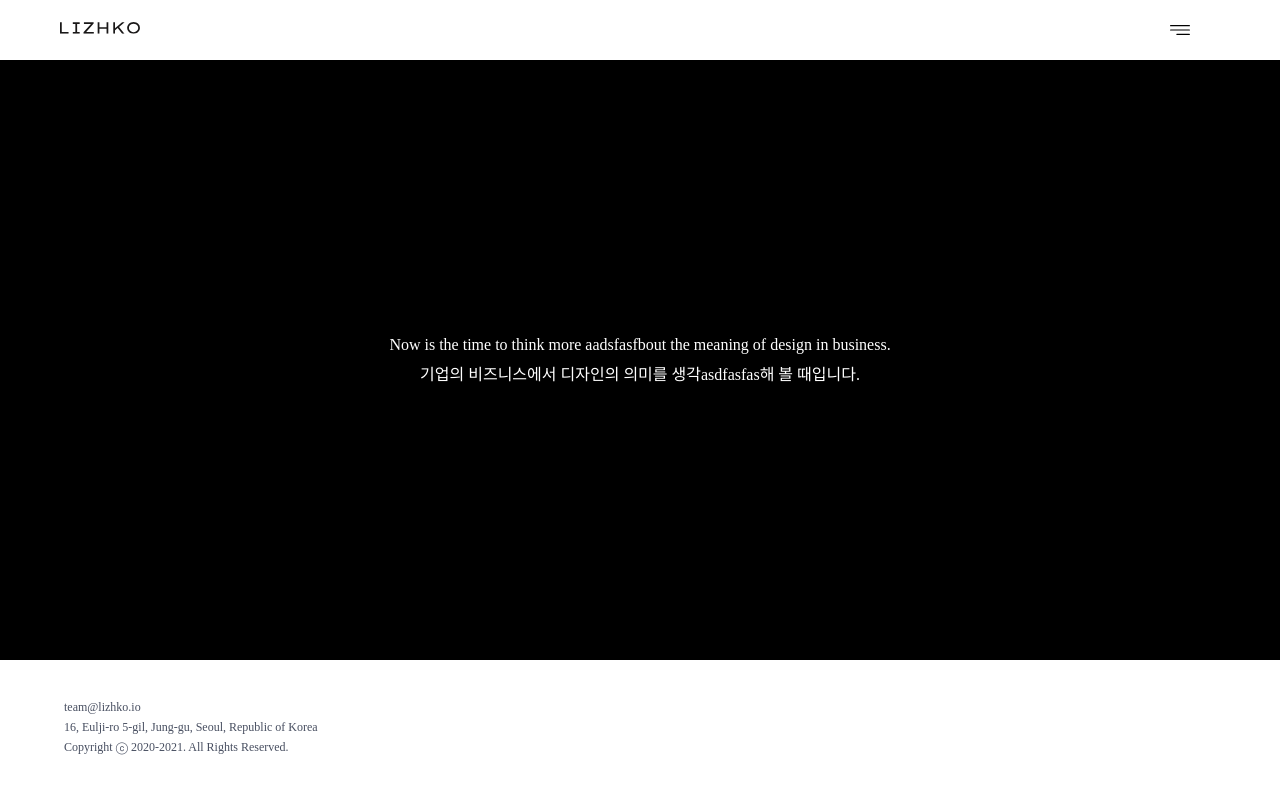
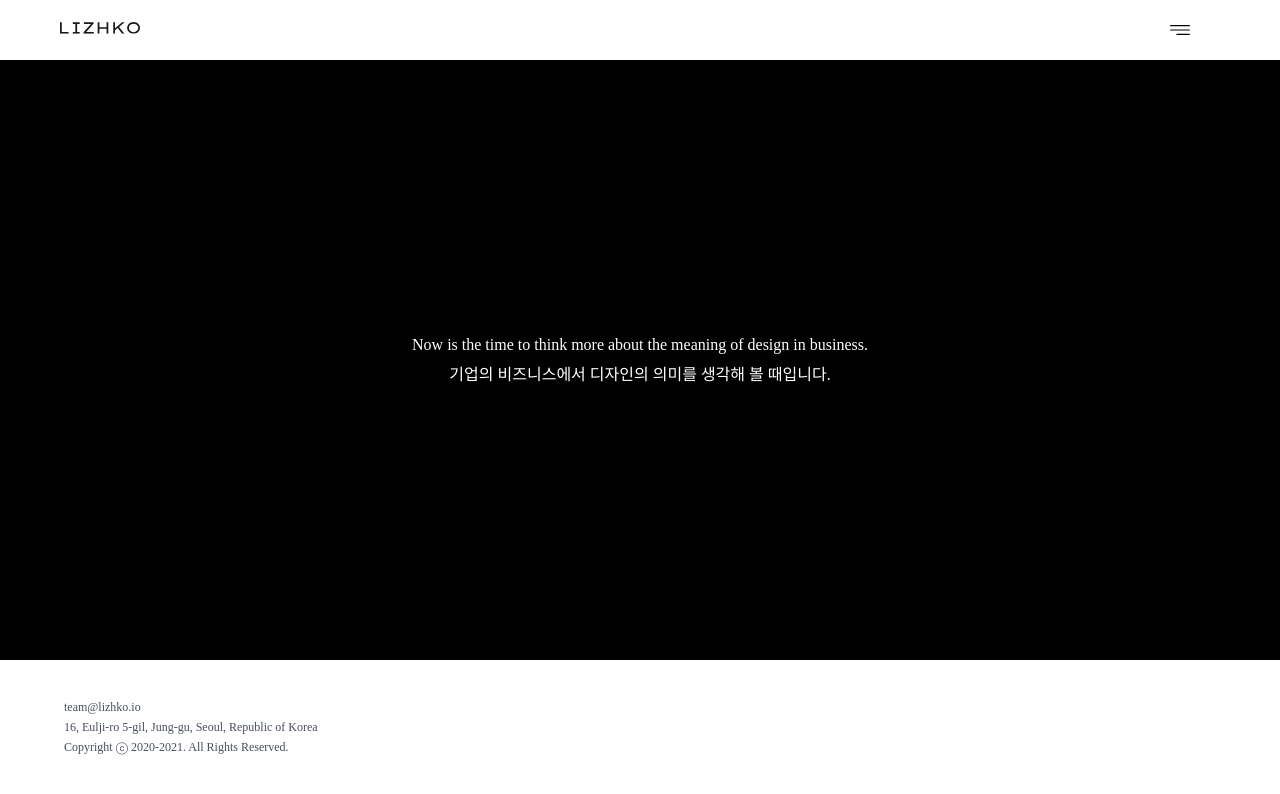
Before and after one commit to Alpioneer/lizhko-web-new, a React (Create React App) app: page / in a window 1280 px wide. Shown: the top 794 px of the page. Built offline with nearby package versions, Linux system fonts and the light colour scheme.

Commit message:
working done

```diff
--- a/src/routes/Home.js
+++ b/src/routes/Home.js
@@ -18,8 +18,8 @@ const Home =()=>{
     return(
 
         <>
-       <Banner>Now is the time to think more aadsfasfbout the meaning of design in business.<br/>
-기업의 비즈니스에서 디자인의 의미를 생각asdfasfas해 볼 때입니다.</Banner>
+       <Banner>Now is the time to think more about the meaning of design in business.<br/>
+기업의 비즈니스에서 디자인의 의미를 생각해 볼 때입니다.</Banner>
         </>
 
     )
```
